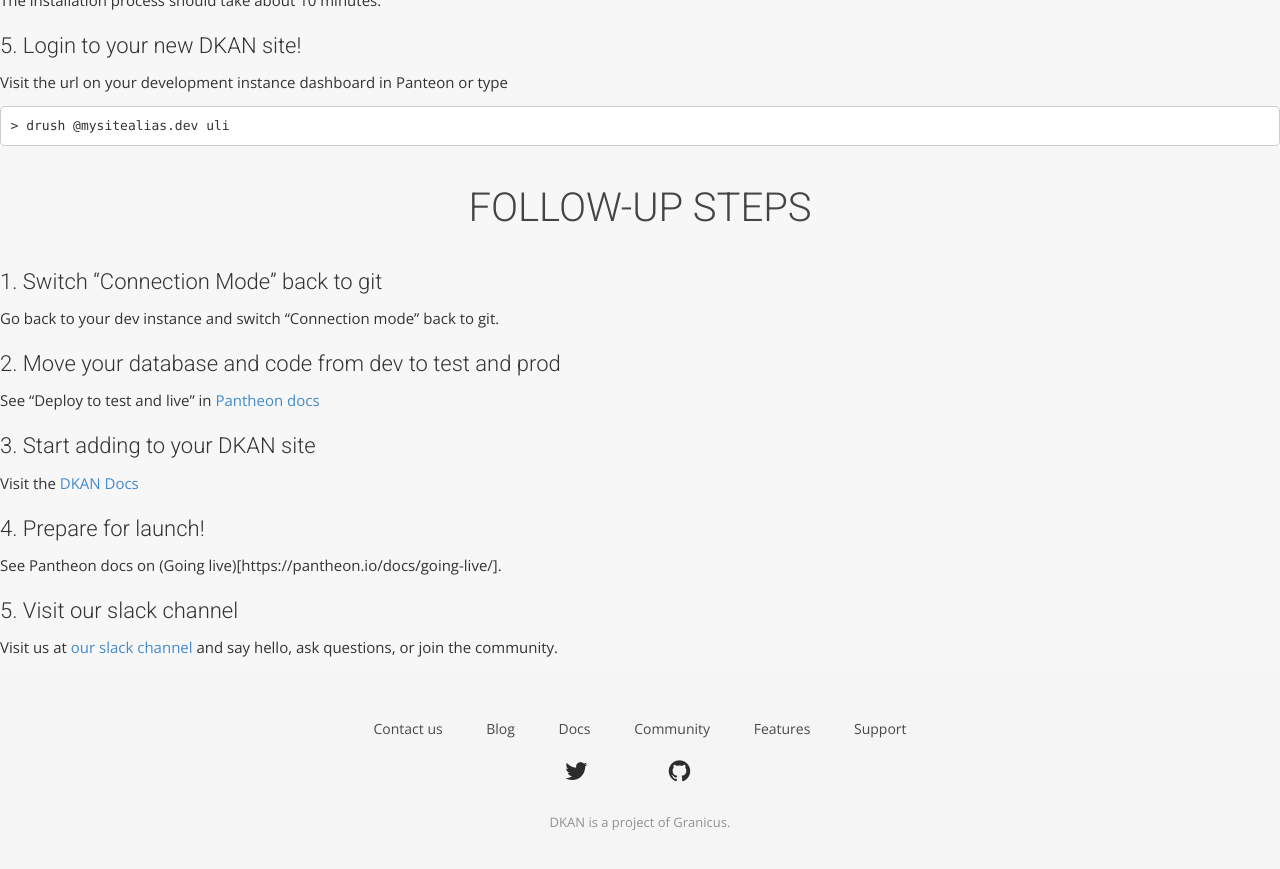
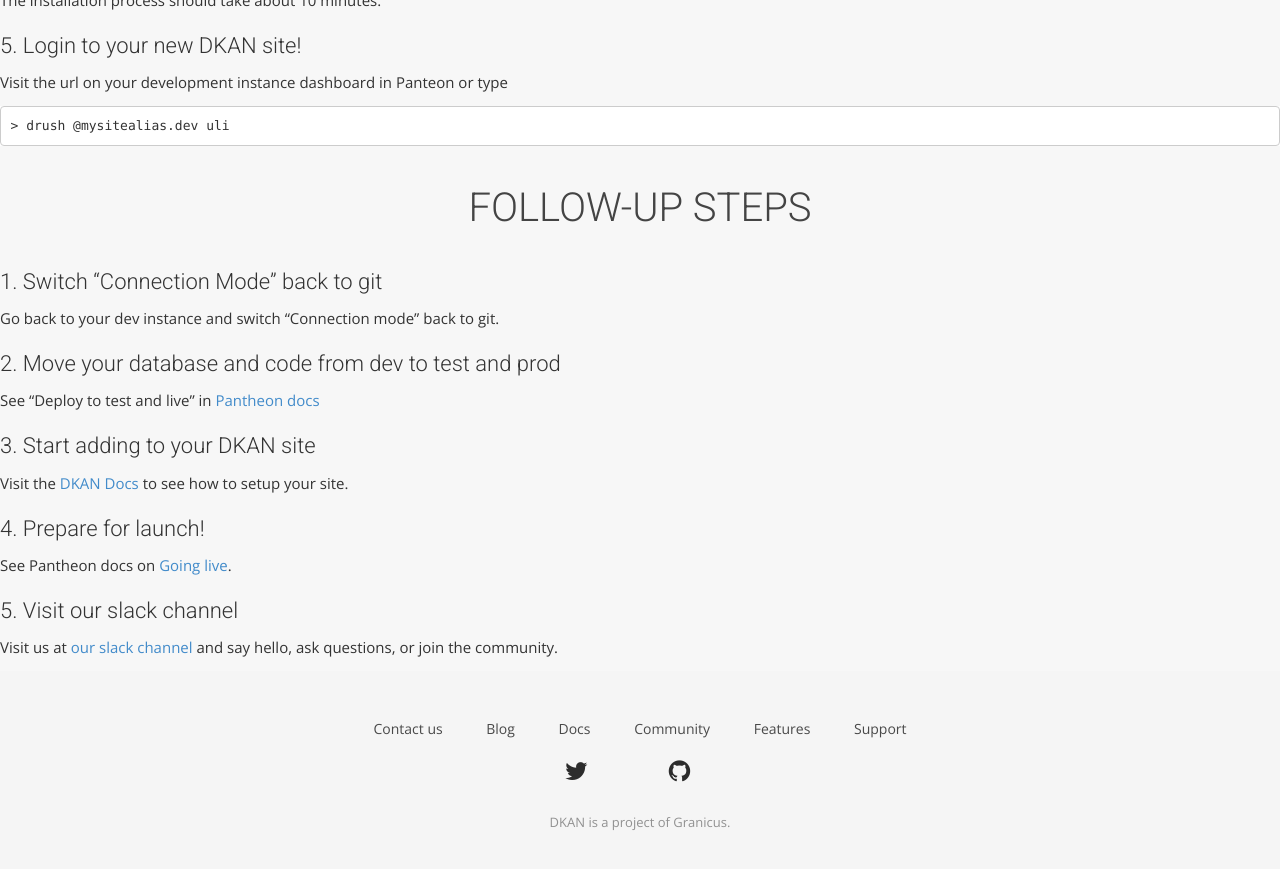
Before and after one commit to GetDKAN/GetDKAN.com, a Jekyll site: the page built from pantheon.md, in a window 1280 px wide and 900 px high, scrolled down 1993 px. Shown: the top 869 px of the window. Built offline with Jekyll 4.4.1, drawn with Linux system fonts in a browser that asks for light colours; nearby versions of some CDN libraries; some web fonts are replaced.

Commit message:
Update pantheon.md

````diff
--- a/pantheon.md
+++ b/pantheon.md
@@ -102,7 +102,6 @@
 > drush @mysitealias.dev uli
 ```
 
-
 ## Follow-up Steps
 
 ### 1. Switch "Connection Mode" back to git
@@ -115,11 +114,11 @@
 
 ### 3. Start adding to your DKAN site
 
-Visit the [DKAN Docs](http://docs.getdkan.com/en/latest/index.html)
+Visit the [DKAN Docs](http://docs.getdkan.com/en/latest/index.html) to see how to setup your site.
 
 ### 4. Prepare for launch!
 
-See Pantheon docs on (Going live)[https://pantheon.io/docs/going-live/].
+See Pantheon docs on [Going live](https://pantheon.io/docs/going-live).
 
 ### 5. Visit our slack channel
 
````
